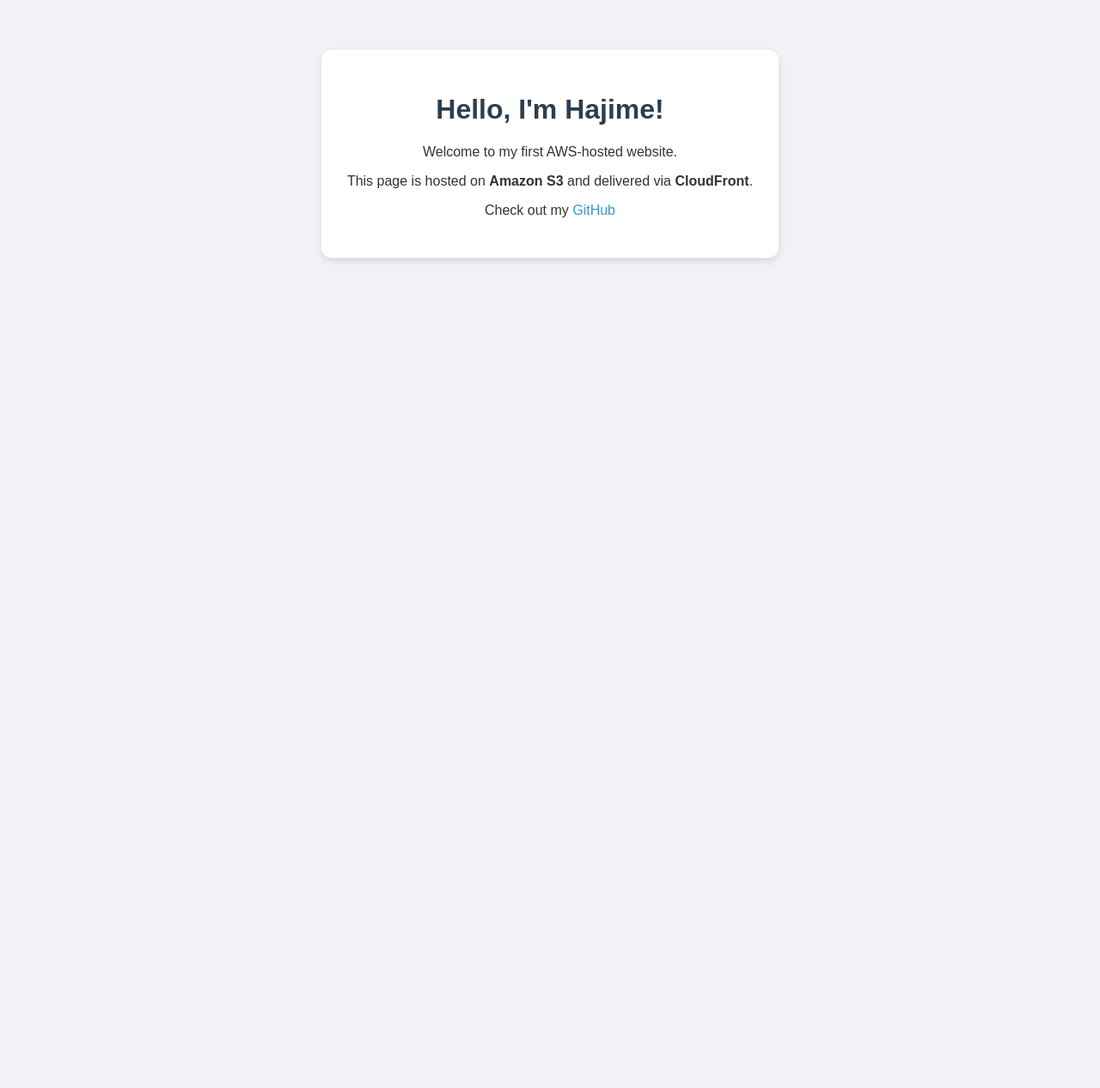
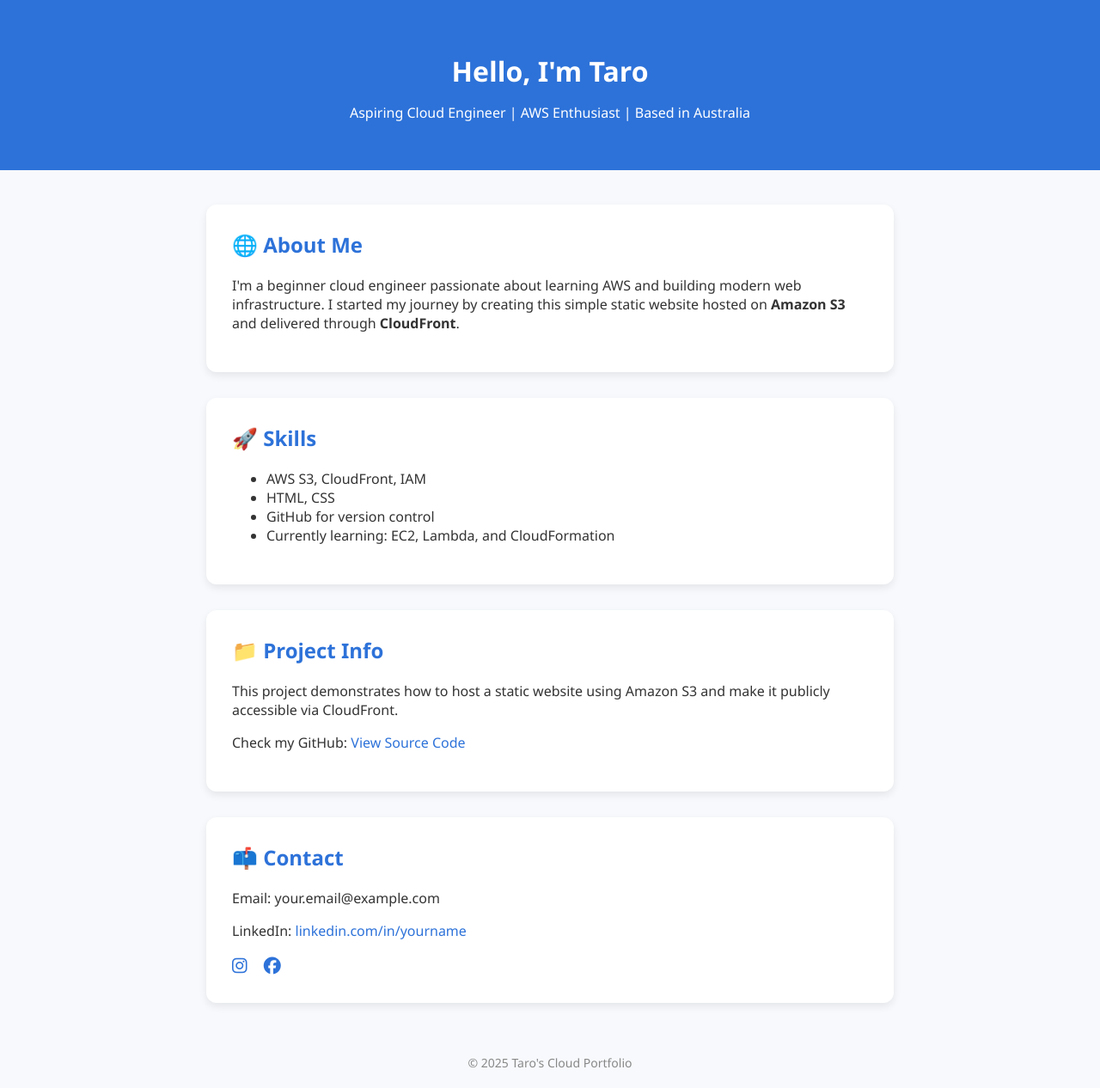
Before and after one commit to hajimemaeda0131/aws-static-website, a plain HTML site: page index.html in a window 1280 px wide. Shown: the whole page at 86% size. Before the commit the page ends 800 px from the top, so only its background shows below. Drawn offline with Linux system fonts and the light colour scheme.

Commit message:
Update index.html

```diff
--- a/index.html
+++ b/index.html
@@ -1,42 +1,130 @@
 <!DOCTYPE html>
 <html lang="en">
 <head>
-  <meta charset="UTF-8">
-  <meta name="viewport" content="width=device-width, initial-scale=1">
-  <title>My AWS Portfolio</title>
+  <meta charset="UTF-8" />
+  <meta name="viewport" content="width=device-width, initial-scale=1" />
+  <title>My Cloud Portfolio</title>
+  <!-- Font Awesome for icons -->
+  <link
+    rel="stylesheet"
+    href="https://cdnjs.cloudflare.com/ajax/libs/font-awesome/6.5.0/css/all.min.css"
+    integrity="sha512-..."
+    crossorigin="anonymous"
+    referrerpolicy="no-referrer"
+  />
   <style>
     body {
-      font-family: Arial, sans-serif;
-      background-color: #f0f2f5;
+      font-family: 'Segoe UI', Tahoma, Geneva, Verdana, sans-serif;
+      background-color: #f7f9fc;
       color: #333;
+      margin: 0;
+      padding: 0;
+    }
+
+    header {
+      background-color: #2d72d9;
+      color: white;
+      padding: 40px 20px;
       text-align: center;
-      padding: 50px;
     }
-    h1 {
-      color: #2c3e50;
+
+    header h1 {
+      margin-bottom: 10px;
     }
-    .box {
-      background: #fff;
+
+    .content {
+      max-width: 800px;
+      margin: 40px auto;
+      padding: 0 20px;
+    }
+
+    .section {
+      background-color: white;
+      border-radius: 12px;
+      box-shadow: 0 4px 10px rgba(0, 0, 0, 0.08);
       padding: 30px;
-      border-radius: 12px;
-      box-shadow: 0 4px 8px rgba(0,0,0,0.1);
-      display: inline-block;
+      margin-bottom: 30px;
     }
+
+    h2 {
+      color: #2d72d9;
+      margin-top: 0;
+    }
+
     a {
-      color: #3498db;
+      color: #2d72d9;
       text-decoration: none;
     }
+
     a:hover {
       text-decoration: underline;
+    }
+
+    .social-links a {
+      margin-right: 15px;
+      font-size: 20px;
+      color: #2d72d9;
+    }
+
+    .social-links a:hover {
+      color: #1a4f9e;
+    }
+
+    footer {
+      text-align: center;
+      padding: 20px;
+      font-size: 14px;
+      color: #888;
     }
   </style>
 </head>
 <body>
-  <div class="box">
-    <h1>Hello, I'm Hajime!</h1>
-    <p>Welcome to my first AWS-hosted website.</p>
-    <p>This page is hosted on <strong>Amazon S3</strong> and delivered via <strong>CloudFront</strong>.</p>
-    <p>Check out my <a href="https://github.com/yourusername" target="_blank">GitHub</a></p>
+
+  <header>
+    <h1>Hello, I'm Taro</h1>
+    <p>Aspiring Cloud Engineer | AWS Enthusiast | Based in Australia</p>
+  </header>
+
+  <div class="content">
+
+    <div class="section">
+      <h2>🌐 About Me</h2>
+      <p>
+        I'm a beginner cloud engineer passionate about learning AWS and building modern web infrastructure. I started my journey by creating this simple static website hosted on <strong>Amazon S3</strong> and delivered through <strong>CloudFront</strong>.
+      </p>
+    </div>
+
+    <div class="section">
+      <h2>🚀 Skills</h2>
+      <ul>
+        <li>AWS S3, CloudFront, IAM</li>
+        <li>HTML, CSS</li>
+        <li>GitHub for version control</li>
+        <li>Currently learning: EC2, Lambda, and CloudFormation</li>
+      </ul>
+    </div>
+
+    <div class="section">
+      <h2>📁 Project Info</h2>
+      <p>This project demonstrates how to host a static website using Amazon S3 and make it publicly accessible via CloudFront.</p>
+      <p>Check my GitHub: <a href="https://github.com/yourusername/aws-static-website" target="_blank">View Source Code</a></p>
+    </div>
+
+    <div class="section">
+      <h2>📫 Contact</h2>
+      <p>Email: your.email@example.com</p>
+      <p>LinkedIn: <a href="https://linkedin.com/in/yourname" target="_blank">linkedin.com/in/yourname</a></p>
+      <div class="social-links">
+        <a href="https://instagram.com/yourprofile" target="_blank"><i class="fab fa-instagram"></i></a>
+        <a href="https://facebook.com/yourprofile" target="_blank"><i class="fab fa-facebook"></i></a>
+      </div>
+    </div>
+
   </div>
+
+  <footer>
+    &copy; 2025 Taro's Cloud Portfolio
+  </footer>
+
 </body>
 </html>
```
